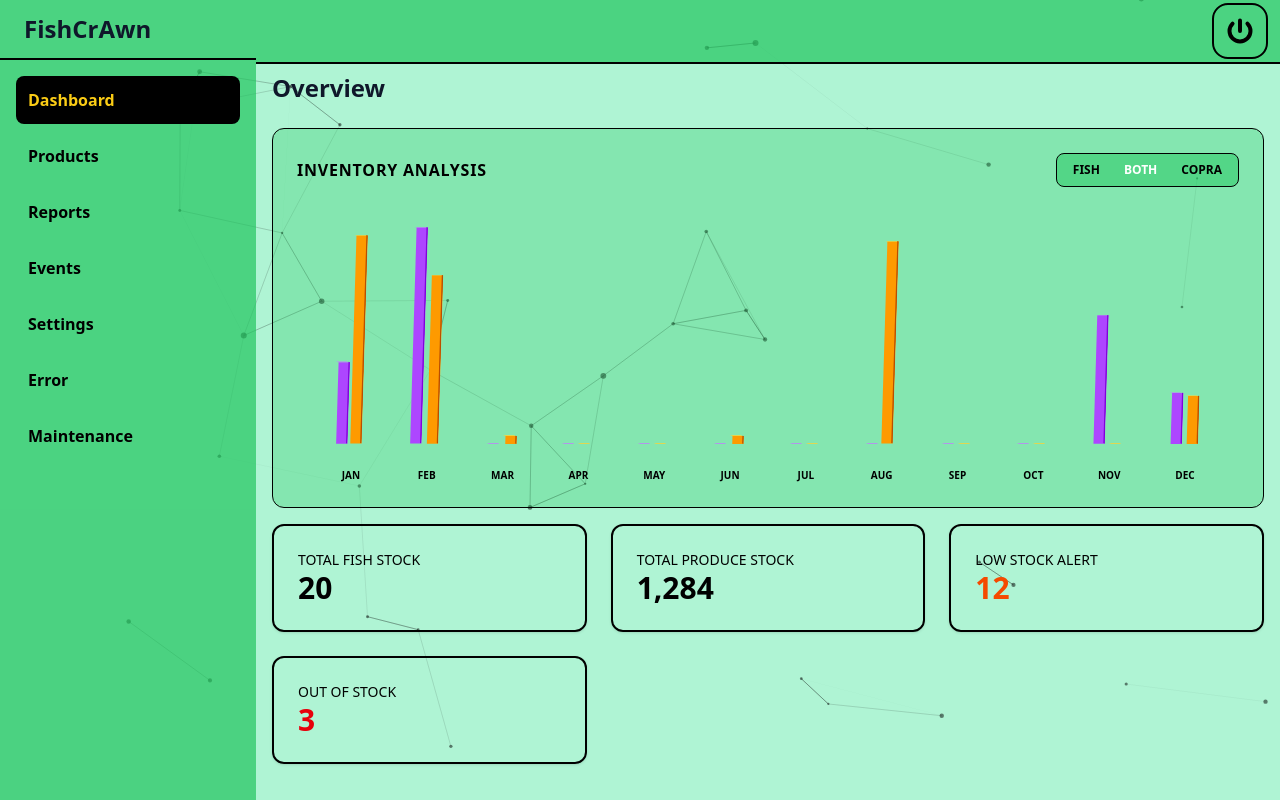
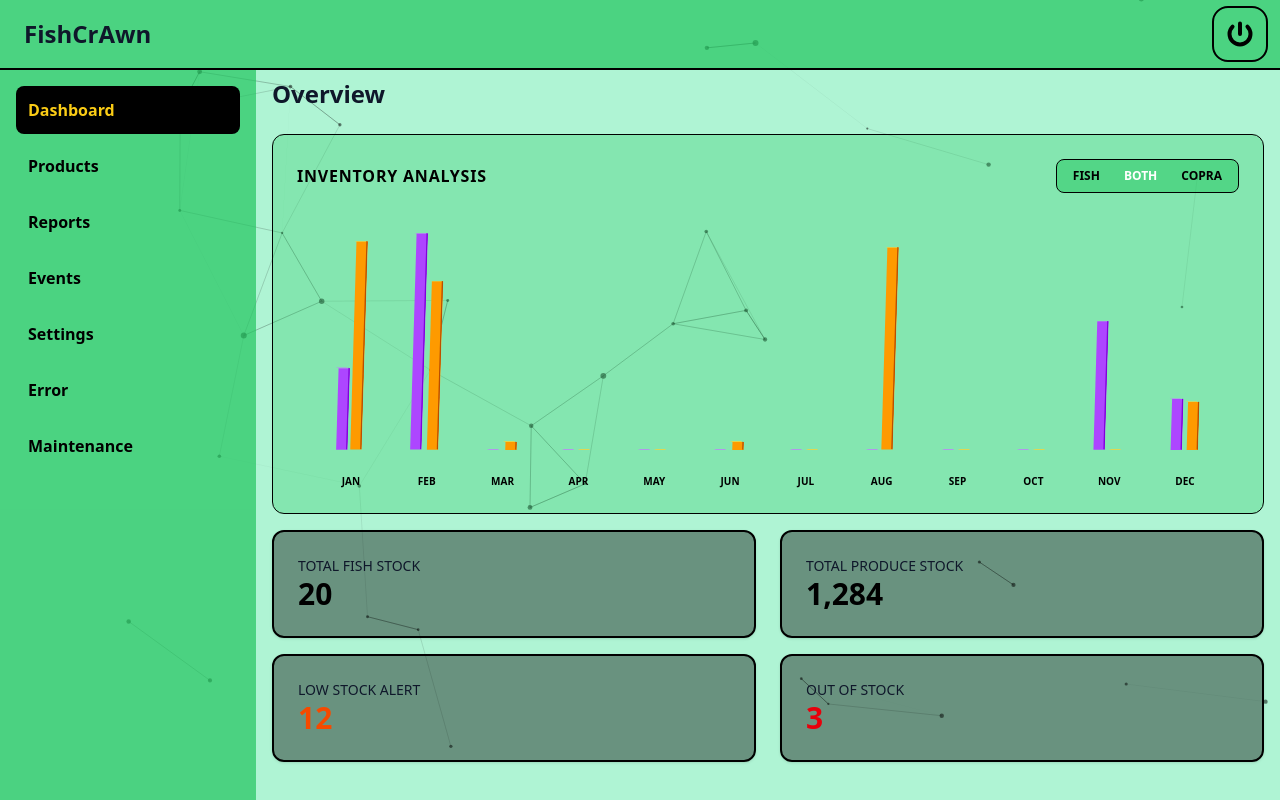
Before and after one commit to AdeptiJV26/Fishcrawn, a Next.js app: page / in a window 1280 px wide. Built offline with nearby package versions, Linux system fonts and the light colour scheme.

Commit message:
adjustments

```diff
--- a/src/app/components/ThemeToggle.tsx
+++ b/src/app/components/ThemeToggle.tsx
@@ -17,31 +17,17 @@ export default function ThemeToggle() {
   };
 
   return (
-    <div className="grid grid-cols-4 w-full border-2 border-borderprime rounded-xl min-w-[700px] overflow-hidden bg-sidebar-01">
+    <div className="flex flex-row gap-4 bg-mode/70 rounded-lg border-primer p-2 w-fit">
 
-      {/* Description Area (Left 3/4) */}
-      <div className="col-span-3 flex flex-col justify-center px-4 py-2 border-r-2 border-borderprime bg-sidebar-01">
-        <span className="text-[10px] font-black uppercase text-title-01 tracking-widest opacity-70">
-          Environment Control
-        </span>
-        <span className="text-[11px] font-bold text-sidebar-03 uppercase">
-          {isDark ? "Midnight Protocol Active" : "Daylight System Enabled"}
-        </span>
-      </div>
-
-      {/* Control Area (Right 1/4) */}
-      <div className="col-span-1 flex items-center justify-center p-1 bg-secondary/10">
+      <div className="flex flex-row h-12 w-12 border-2 border-borderprime rounded-xl h-12 w-12 overflow-hidden bg-sidebar-01">
         <button
           onClick={toggleTheme}
-          className="w-full h-full flex items-center justify-center rounded-lg bg-mode text-title-02 transition-all hover:bg-highlighter hover:text-sidebar-03 border-2 border-button-01 shadow-inner active:scale-90"
+          className="w-full h-full flex items-center justify-center rounded-lg bg-mode text-title-01 transition-all hover:bg-highlighter hover:text-sidebar-03 border-2 border-button-01 shadow-inner active:scale-90"
           title="Toggle System Theme"
         >
-          <span className="text-xl leading-none">
-            {isDark ? "🌙" : "☀️"}
-          </span>
+          <span className="text-xl leading-none">{isDark ? "🌙" : "☀️"}</span>
         </button>
       </div>
-
     </div>
   );
 }
--- a/src/app/components/logout.tsx
+++ b/src/app/components/logout.tsx
@@ -2,7 +2,7 @@
 
 export default function LogoutPanel() {
   return (
-    <header className="bg-secondary/70 h-16 border-b-2 border-borderprime flex items-center justify-end px-3 min-h-[60px]">
+    <header className="bg-secondary/70 h-16 border-b-2 border-borderprime flex items-center justify-end px-3 min-h-[70px]">
       <button className="sm:text-sm md:text-base lg:text-lg uppercase transition font-bold px-3 py-3 rounded-2xl border-2 border-button-01 hover:bg-button-02 hover:text-icon-02 text-icon-01">
         <svg
           xmlns="http://www.w3.org/2000/svg"
--- a/src/app/components/sidebar.tsx
+++ b/src/app/components/sidebar.tsx
@@ -18,7 +18,7 @@ export default function Sidebar() {
 
   return (
     <aside className="w-64 bg-secondary/70 flex flex-col z-10">
-      <div className="text-title-01 flex justify-start items-center px-6 text-2xl border-b-2 border-borderprime font-bold min-h-[60px]">
+      <div className="text-title-01 flex justify-start items-center px-6 text-2xl border-b-2 border-borderprime font-bold min-h-[70px]">
         FishCrAwn
       </div>
 
--- a/src/app/page.tsx
+++ b/src/app/page.tsx
@@ -7,22 +7,31 @@ export default function DashboardPage() {
       <div className="mb-4">
         <InventoryChartFish />
       </div>
-      <div className="grid grid-cols-1 md:grid-cols-3 gap-6">
-        <div className="p-6 bg-misc-01 rounded-xl shadow-sm border-2 border-border-01">
-          <p className="text-sm text-txt-02 uppercase">Total Fish Stock</p>
+      <div className="flex justify-center items-center mb-4">
+        <div className="grid grid-cols-2 md:grid-cols-2 gap-6 w-full justify-center items-center">
+          <div className="p-6 bg-mode/40 rounded-xl shadow-sm border-2 border-border-01">
+            <p className="text-sm text-title-01 uppercase">Total Fish Stock</p>
             <p className="text-3xl text-txt-01 font-bold">20</p>
           </div>
-        <div className="p-6 bg-misc-01 rounded-xl shadow-sm border-2 border-border-01">
-          <p className="text-sm text-txt-02 uppercase">Total Produce Stock</p>
+          <div className="p-6 bg-mode/40 rounded-xl shadow-sm border-2 border-border-01">
+            <p className="text-sm text-title-01 uppercase">
+              Total Produce Stock
+            </p>
             <p className="text-3xl text-txt-01 font-bold">1,284</p>
           </div>
-        <div className="p-6 bg-misc-01 rounded-xl shadow-sm border-2 border-border-01">
-          <p className="text-sm  text-txt-02 uppercase">Low Stock Alert</p>
+        </div>
+      </div>
+
+      <div className="flex justify-center items-center mb-04">
+        <div className="grid grid-cols-3 md:grid-cols-2 gap-6 w-full justify-center items-center">
+          <div className="p-6 bg-mode/40 rounded-xl shadow-sm border-2 border-border-01">
+            <p className="text-sm  text-title-01 uppercase">Low Stock Alert</p>
             <p className="text-3xl text-txt-01 font-bold text-orange-600">12</p>
           </div>
-        <div className="p-6 bg-misc-01 rounded-xl shadow-sm border-2 border-border-01">
-          <p className="text-sm text-txt-02 uppercase">Out of Stock</p>
+          <div className="p-6 bg-mode/40 rounded-xl shadow-sm border-2 border-border-01">
+            <p className="text-sm text-title-01 uppercase">Out of Stock</p>
             <p className="text-3xl text-txt-01 font-bold text-red-600">3</p>
+          </div>
         </div>
       </div>
     </div>
--- a/src/app/settings/page.tsx
+++ b/src/app/settings/page.tsx
@@ -4,20 +4,24 @@ import ThemeToggle from "../components/ThemeToggle";
 
 export default function Settings() {
   return (
-    <div className="relative flex flex-col items-center justify-center h-full text-center">
-      <div className="flex flex-col flex-1">
-        <GoHome />
-
-        <span className="flex justify-center text-title-01 text-4xl items-center w-full uppercase font-bold text-center pb-10">
-          Settings
-        </span>
-        <div className="flex flex-col justify-start items-center w-full">
-          <ThemeToggle />
+    <>
+      <div className="container w-full">
+        <div className="relative flex flex-col justify-center items-center w-full">
+          <span className="w-auto h-auto">
+            <GoHome />
+          </span>
+          <span className="flex justify-center text-title-01  text-4xl items-center w-full uppercase font-bold text-center pb-10">
+            Settings
+          </span>
         </div>
 
-
-
+        <div className="grid grid-cols-5 w-full items-center bg-mode-light border-borderprime border-2 rounded-lg p-2">
+          <div className="col-span-4 text-title-01 ml-2 font-bold">Daylight Toggle</div>
+          <div className="col-span-1 flex justify-center items-center">
+            <ThemeToggle />
+          </div>
+        </div>
       </div>
-    </div>
+    </>
   );
 }
--- a/src/style/globals.css
+++ b/src/style/globals.css
@@ -19,6 +19,7 @@
   --color-button-02: #000000;
 
   --color-mode: #000000;
+  --color-mode-reverse: #ffffff;
 
   --color-icon-01: #000000;
   --color-icon-02: #facc15;
@@ -32,28 +33,29 @@
 .dark {
   --color-primary: #16191a;
   --color-secondary: #272a2e;
-  --color-borderprime: #FAFAFA;
+  --color-borderprime: #fafafa;
 
   --color-highlighter: #000000;
 
-  --color-title-01: #FAFAFA;
+  --color-title-01: #fafafa;
   --color-title-02: #0f172a;
 
   --color-sidebar-01: #000000;
-  --color-sidebar-02: #FAFAFA;
-  --color-sidebar-03: #FACC15;
+  --color-sidebar-02: #fafafa;
+  --color-sidebar-03: #facc15;
 
   --color-button-01: #f2f2f2;
-  --color-button-02: #FFFFFF;
+  --color-button-02: #ffffff;
 
-  --color-mode: #FFFFFF;
+  --color-mode: #ffffff;
+  --color-mode-reverse: #000000;
 
-  --color-icon-01: #FFFFFF;
+  --color-icon-01: #ffffff;
   --color-icon-02: #000000;
 
   --color-text-01: #ffffff;
 
-  --color-particles: #FFFFFF;
+  --color-particles: #ffffff;
 }
 
 #notFoundImg {
```
Also changed, not shown: 1 other file (tests, documents, lock files or other folders). Lines whose indentation alone changed are shown as unchanged.
